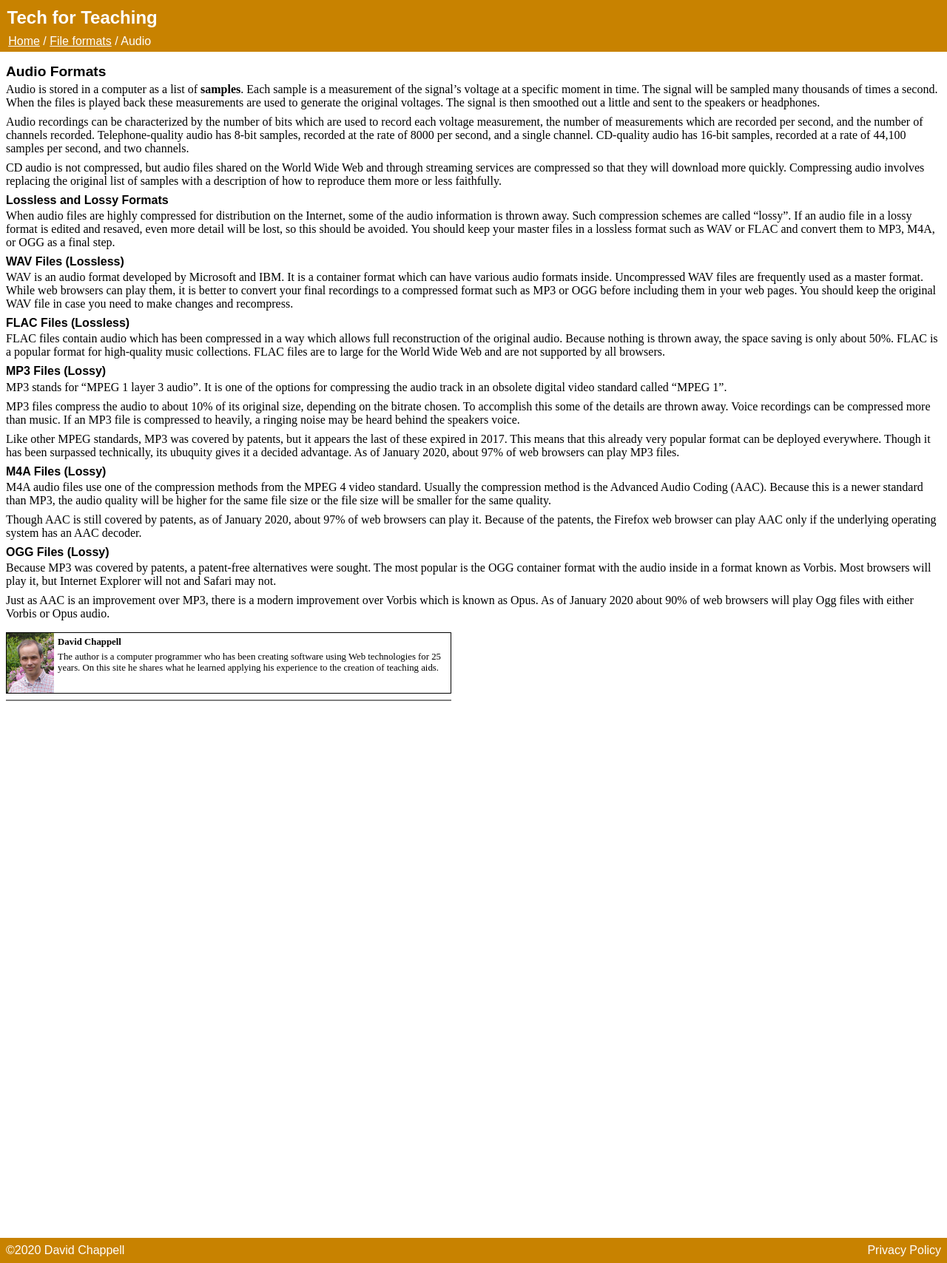
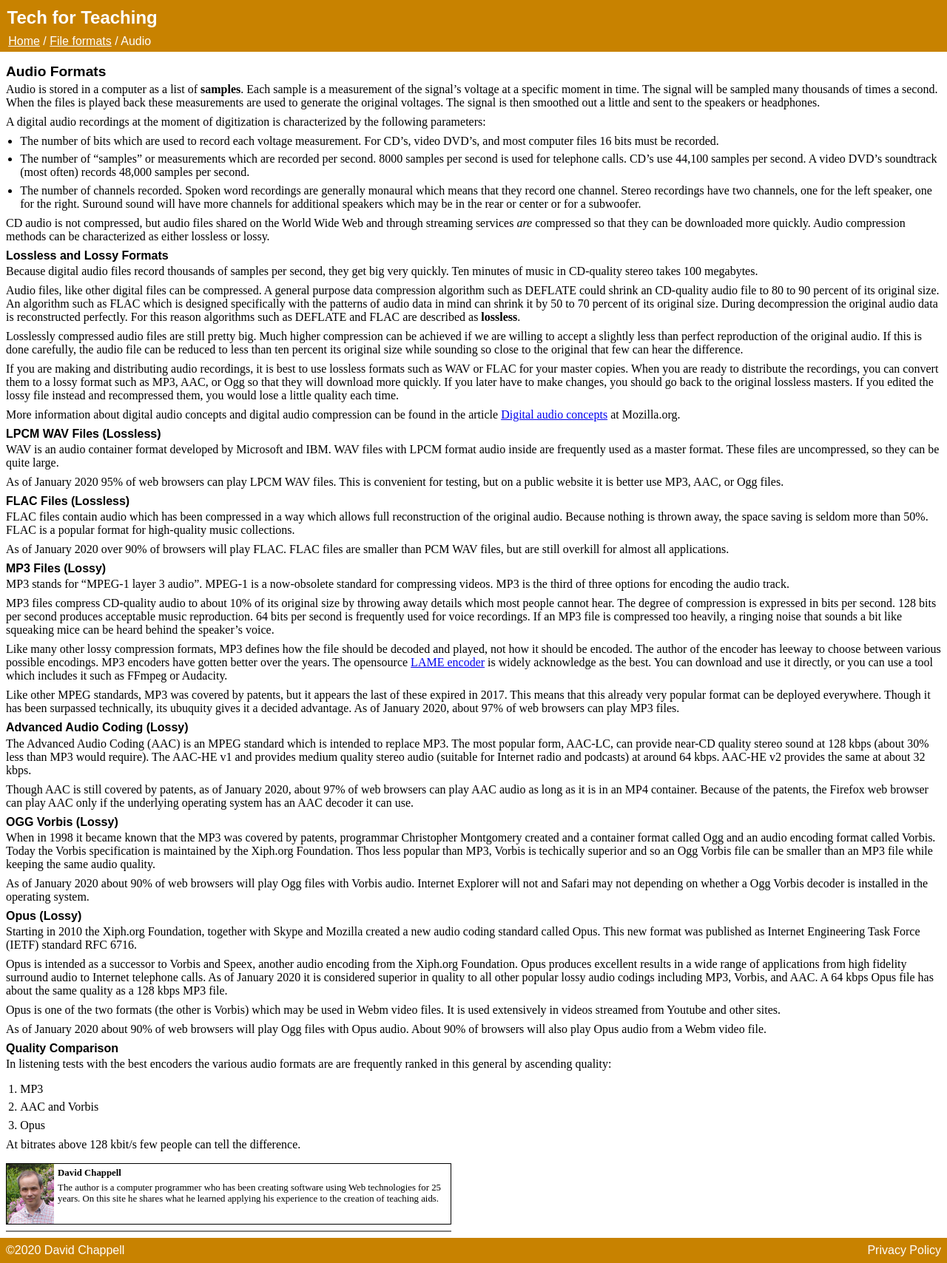
Before and after one commit to david672orford/tech-for-teaching, a Jekyll site: the page built from file-formats/audio/index.md, in a window 1280 px wide. Shown: the whole page at 74% size. Built offline with Jekyll 4.4.1, drawn with Linux system fonts in a browser that asks for light colours; our own code applies the rules of GitHub Pages for plain Markdown files.

Commit message:
improved audio and video formats articles

```diff
--- a/file-formats/audio/index.md
+++ b/file-formats/audio/index.md
@@ -6,53 +6,96 @@ will be sampled many thousands of times a second. When the files is played back
 these measurements are used to generate the original voltages. The signal is
 then smoothed out a little and sent to the speakers or headphones.
 
-Audio recordings can be characterized by the number of bits which are used to
-record each voltage measurement, the number of measurements which are recorded
-per second, and the number of channels recorded. Telephone-quality audio has
-8-bit samples, recorded at the rate of 8000 per second, and a single channel.
-CD-quality audio has 16-bit samples, recorded at a rate of 44,100 samples per
-second, and two channels.
+A digital audio recordings at the moment of digitization is characterized
+by the following parameters:
+
+* The number of bits which are used to record each voltage measurement.
+  For CD's, video DVD's, and most computer files 16 bits must be recorded.
+* The number of "samples" or measurements which are recorded per second.
+  8000 samples per second is used for telephone calls. CD's use 44,100
+  samples per second. A video DVD's soundtrack (most often) records
+  48,000 samples per second.
+* The number of channels recorded. Spoken word recordings are generally
+  monaural which means that they record one channel. Stereo recordings
+  have two channels, one for the left speaker, one for the right.
+  Suround sound will have more channels for additional speakers which may
+  be in the rear or center or for a subwoofer.
 
 CD audio is not compressed, but audio files shared on the World Wide Web and
-through streaming services are compressed so that they will download more
-quickly. Compressing audio involves replacing the original list of samples with
-a description of how to reproduce them more or less faithfully.
+through streaming services *are* compressed so that they can be downloaded more
+quickly. Audio compression methods can be characterized as either lossless
+or lossy.
 
 ### Lossless and Lossy Formats
 
-When audio files are highly compressed for distribution on the Internet, some
-of the audio information is thrown away. Such compression schemes are called
-"lossy".  If an audio file in a lossy format is edited and resaved, even more
-detail will be lost, so this should be avoided. You should keep your master
-files in a lossless format such as WAV or FLAC and convert them to MP3, M4A, or
-OGG as a final step.
+Because digital audio files record thousands of samples per second, they get
+big very quickly. Ten minutes of music in CD-quality stereo takes 100
+megabytes.
 
-### WAV Files (Lossless)
+Audio files, like other digital files can be compressed. A general purpose data
+compression algorithm such as DEFLATE could shrink an CD-quality audio file to
+80 to 90 percent of its original size. An algorithm such as FLAC which is
+designed specifically with the patterns of audio data in mind can shrink it by
+50 to 70 percent of its original size. During decompression the original audio
+data is reconstructed perfectly. For this reason algorithms such as DEFLATE and
+FLAC are described as **lossless**.
 
-WAV is an audio format developed by Microsoft and IBM. It is a container format
-which can have various audio formats inside. Uncompressed WAV files are
-frequently used as a master format. While web browsers can play them, it is
-better to convert your final recordings to a compressed format such as MP3 or
-OGG before including them in your web pages. You should keep the original WAV
-file in case you need to make changes and recompress.
+Losslessly compressed audio files are still pretty big. Much higher compression
+can be achieved if we are willing to accept a slightly less than perfect
+reproduction of the original audio. If this is done carefully, the audio
+file can be reduced to less than ten percent its original size while sounding
+so close to the original that few can hear the difference.
+
+If you are making and distributing audio recordings, it is best to use lossless
+formats such as WAV or FLAC for your master copies. When you are ready to
+distribute the recordings, you can convert them to a lossy format such as MP3,
+AAC, or Ogg so that they will download more quickly. If you later have to
+make changes, you should go back to the original lossless masters. If you
+edited the lossy file instead and recompressed them, you would lose a little
+quality each time.
+
+More information about digital audio concepts and digital audio compression can
+be found in the article [Digital audio concepts](https://developer.mozilla.org/en-US/docs/Web/Media/Formats/Audio_concepts)
+at Mozilla.org.
+
+### LPCM WAV Files (Lossless)
+
+WAV is an audio container format developed by Microsoft and IBM. WAV files with
+LPCM format audio inside are frequently used as a master format. These files
+are uncompressed, so they can be quite large.
+
+As of January 2020 95% of web browsers can play LPCM WAV files. This is convenient
+for testing, but on a public website it is better use MP3, AAC, or Ogg files.
 
 ### FLAC Files (Lossless)
 
 FLAC files contain audio which has been compressed in a way which allows full
 reconstruction of the original audio. Because nothing is thrown away, the space
-saving is only about 50%. FLAC is a popular format for high-quality music
-collections.  FLAC files are to large for the World Wide Web and are not
-supported by all browsers.
+saving is seldom more than 50%. FLAC is a popular format for high-quality music
+collections.
+
+As of January 2020 over 90% of browsers will play FLAC. FLAC files are smaller
+than PCM WAV files, but are still overkill for almost all applications.
 
 ### MP3 Files (Lossy)
 
-MP3 stands for "MPEG 1 layer 3 audio". It is one of the options for compressing
-the audio track in an obsolete digital video standard called "MPEG 1".
+MP3 stands for "MPEG-1 layer 3 audio". MPEG-1 is a now-obsolete standard for
+compressing videos. MP3 is the third of three options for encoding the
+audio track.
 
-MP3 files compress the audio to about 10% of its original size, depending on the
-bitrate chosen. To accomplish this some of the details are thrown away. Voice
-recordings can be compressed more than music. If an MP3 file is compressed
-to heavily, a ringing noise may be heard behind the speakers voice.
+MP3 files compress CD-quality audio to about 10% of its original size by
+throwing away details which most people cannot hear. The degree of compression
+is expressed in bits per second. 128 bits per second produces acceptable music
+reproduction. 64 bits per second is frequently used for voice recordings. If an
+MP3 file is compressed too heavily, a ringing noise that sounds a bit like
+squeaking mice can be heard behind the speaker's voice.
+
+Like many other lossy compression formats, MP3 defines how the file should be
+decoded and played, not how it should be encoded. The author of the encoder has
+leeway to choose between various possible encodings. MP3 encoders have gotten
+better over the years. The opensource [LAME encoder](https://lame.sourceforge.io/)
+is widely acknowledge as the best. You can download and use it directly, or
+you can use a tool which includes it such as FFmpeg or Audacity.
 
 Like other MPEG standards, MP3 was covered by patents, but it appears the last
 of these expired in 2017. This means that this already very popular format can
@@ -60,24 +103,59 @@ be deployed everywhere. Though it has been surpassed technically, its ubuquity
 gives it a decided advantage. As of January 2020, about 97% of web browsers can
 play MP3 files.
 
-### M4A Files (Lossy)
+### Advanced Audio Coding (Lossy)
 
-M4A audio files use one of the compression methods from the MPEG 4 video standard.
-Usually the compression method is the Advanced Audio Coding (AAC). Because this
-is a newer standard than MP3, the audio quality will be higher for the same file
-size or the file size will be smaller for the same quality.
+The Advanced Audio Coding (AAC) is an MPEG standard which is intended to
+replace MP3. The most popular form, AAC-LC, can provide near-CD quality stereo
+sound at 128 kbps (about 30% less than MP3 would require). The AAC-HE v1 and
+provides medium quality stereo audio (suitable for Internet radio and podcasts)
+at around 64 kbps. AAC-HE v2 provides the same at about 32 kbps.
 
-Though AAC is still covered by patents, as of January 2020, about 97% of web browsers
-can play it. Because of the patents, the Firefox web browser can play AAC only if
-the underlying operating system has an AAC decoder.
+Though AAC is still covered by patents, as of January 2020, about 97% of web
+browsers can play AAC audio as long as it is in an MP4 container. Because of
+the patents, the Firefox web browser can play AAC only if the underlying
+operating system has an AAC decoder it can use.
 
-### OGG Files (Lossy)
+### OGG Vorbis (Lossy)
 
-Because MP3 was covered by patents, a patent-free alternatives were sought. The
-most popular is the OGG container format with the audio inside in a format known
-as Vorbis. Most browsers will play it, but Internet Explorer will not and Safari
-may not.
+When in 1998 it became known that the MP3 was covered by patents, programmar
+Christopher Montgomery created and a container format called Ogg and an audio
+encoding format called Vorbis. Today the Vorbis specification is maintained by
+the Xiph.org Foundation. Thos less popular than MP3, Vorbis is techically
+superior and so an Ogg Vorbis file can be smaller than an MP3 file while
+keeping the same audio quality.
 
-Just as AAC is an improvement over MP3, there is a modern improvement over Vorbis
-which is known as Opus. As of January 2020 about 90% of web browsers will
-play Ogg files with either Vorbis or Opus audio.
+As of January 2020 about 90% of web browsers will play Ogg files with Vorbis audio.
+Internet Explorer will not and Safari may not depending on whether a Ogg Vorbis
+decoder is installed in the operating system.
+
+### Opus (Lossy)
+
+Starting in 2010 the Xiph.org Foundation, together with Skype and Mozilla created
+a new audio coding standard called Opus. This new format was published as
+Internet Engineering Task Force (IETF) standard RFC 6716.
+
+Opus is intended as a successor to Vorbis and Speex, another audio encoding
+from the Xiph.org Foundation. Opus produces excellent results in a wide range
+of applications from high fidelity surround audio to Internet telephone calls.
+As of January 2020 it is considered superior in quality to all other popular
+lossy audio codings including MP3, Vorbis, and AAC. A 64 kbps Opus file has
+about the same quality as a 128 kbps MP3 file.
+
+Opus is one of the two formats (the other is Vorbis) which may be used in Webm
+video files. It is used extensively in videos streamed from Youtube and other
+sites.
+
+As of January 2020 about 90% of web browsers will play Ogg files with Opus audio.
+About 90% of browsers will also play Opus audio from a Webm video file.
+
+### Quality Comparison
+
+In listening tests with the best encoders the various audio formats are
+are frequently ranked in this general by ascending quality:
+
+1. MP3
+2. AAC and Vorbis
+5. Opus
+
+At bitrates above 128 kbit/s few people can tell the difference.
```
Also changed, not shown: file-formats/index.md (+0 -4 lines), file-formats/video/index.md (+54 -49 lines).
